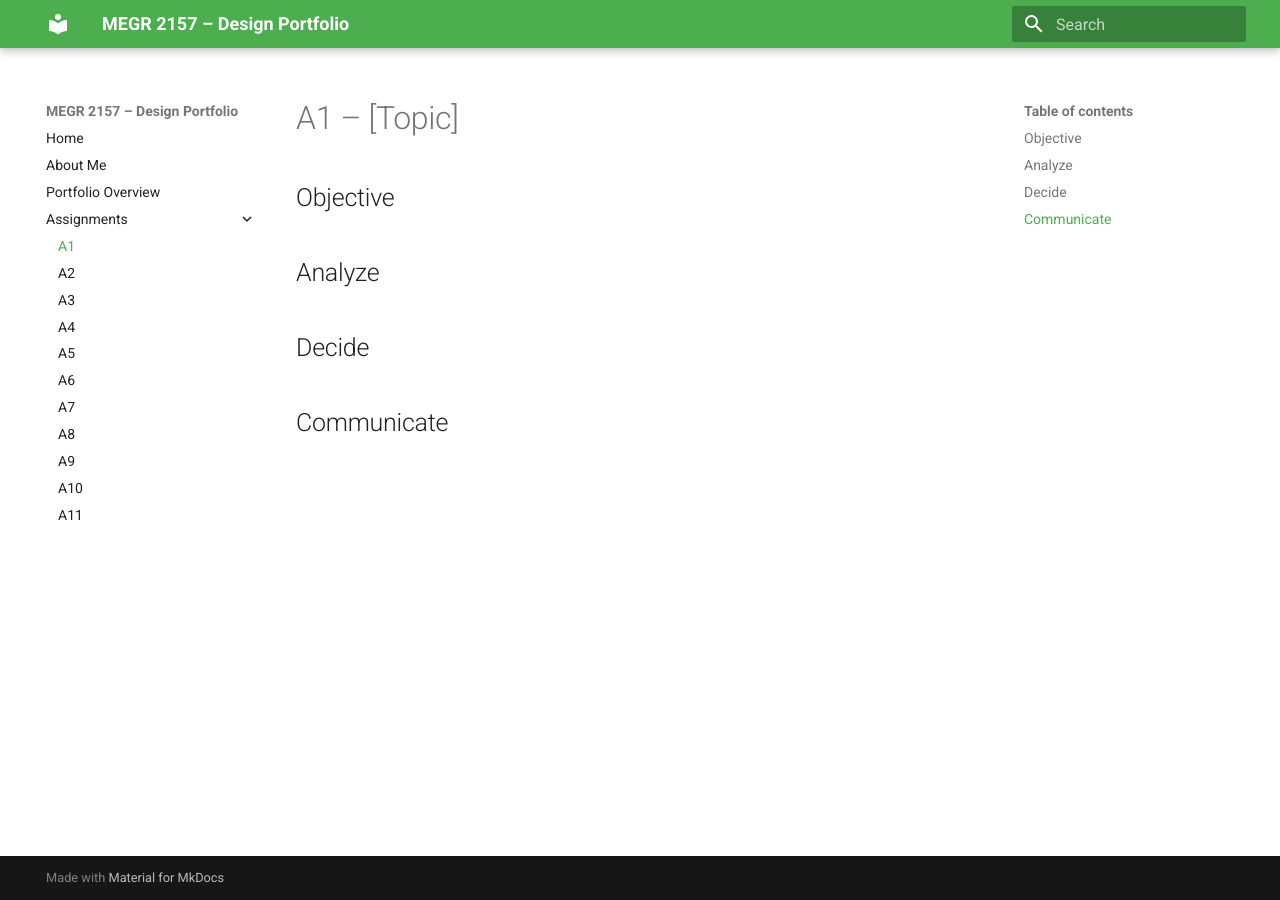
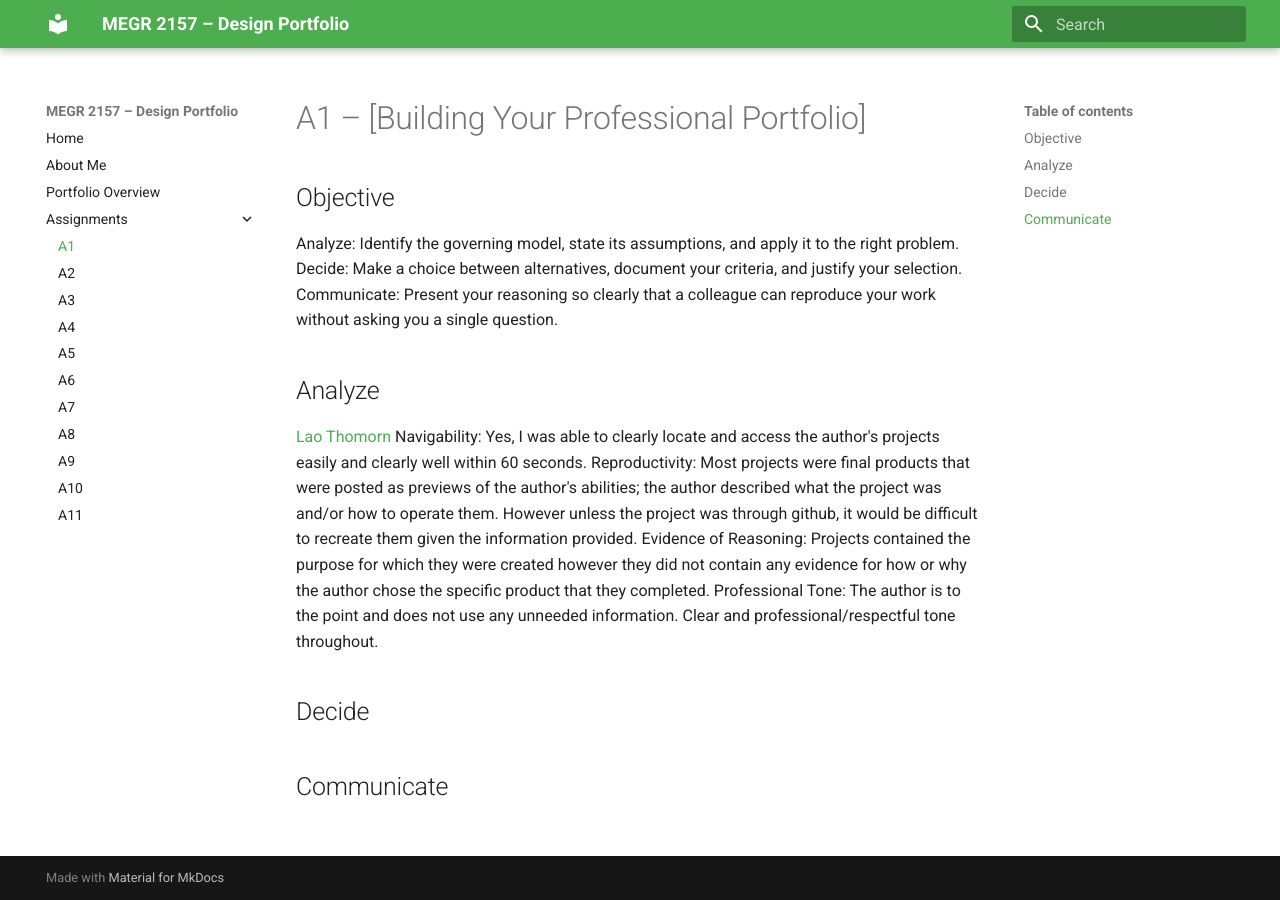
Before and after one commit to nnicho12/Noah-Nicholson-Portfolio, an MkDocs documentation site: the page built from docs/assignments/A01/index.md, in a window 1280 px wide. Built offline with MkDocs 1.6.1 and Material for MkDocs 9.7.7, drawn with Linux system fonts in a browser that asks for light colours.

Commit message:
Revise assignment topic and analysis details
Updated the assignment topic and enhanced the analysis section with specific criteria and evaluations.

```diff
--- a/docs/assignments/A01/index.md
+++ b/docs/assignments/A01/index.md
@@ -1,10 +1,16 @@
-# A1 – [Topic]
+# A1 – [Building Your Professional Portfolio]
 
 ## Objective
-
+Analyze: Identify the governing model, state its assumptions, and apply it to the right problem.
+Decide: Make a choice between alternatives, document your criteria, and justify your selection.
+Communicate: Present your reasoning so clearly that a colleague can reproduce your work without asking you a single question.
 
 ## Analyze
-
+[Lao Thomorn](https://myportfolio-7s0.pages.dev/)
+Navigability: Yes, I was able to clearly locate and access the author's projects easily and clearly well within 60 seconds.
+Reproductivity: Most projects were final products that were posted as previews of the author's abilities; the author described what the project was and/or how to operate them. However unless the project was through github, it would be difficult to recreate them given the information provided.
+Evidence of Reasoning: Projects contained the purpose for which they were created however they did not contain any evidence for how or why the author chose the specific product that they completed.
+Professional Tone: The author is to the point and does not use any unneeded information. Clear and professional/respectful tone throughout.
 
 ## Decide
 
```
